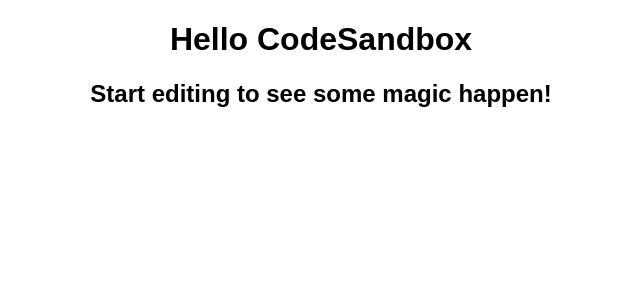
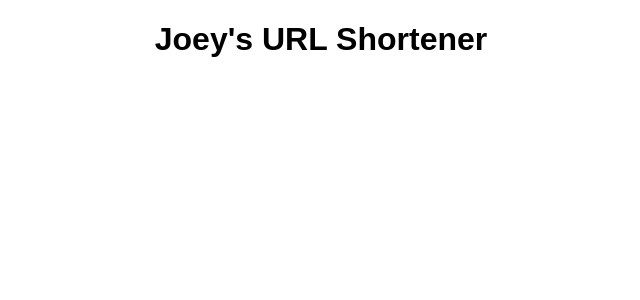
Before and after one commit to jwhunt19/apollo-client, a React (Create React App) app: page / in a window 1280 px wide. Shown: the top 300 px of the page, without its empty margins (319-959 px from the left). Built offline with nearby package versions, Linux system fonts and the light colour scheme.

Commit message:
initial commit

```diff
--- a/src/App.js
+++ b/src/App.js
@@ -1,10 +1,13 @@
 import "./styles.css";
+import { Container } from '@mui/material';
+import { useQuery, gql } from "@apollo/client";
 
 export default function App() {
+
+
   return (
-    <div className="App">
-      <h1>Hello CodeSandbox</h1>
-      <h2>Start editing to see some magic happen!</h2>
-    </div>
+    <Container maxWidth="xl" className="App">
+      <h1>Joey's URL Shortener</h1>
+    </Container>
   );
 }
--- a/src/index.js
+++ b/src/index.js
@@ -1,13 +1,20 @@
 import { StrictMode } from "react";
 import { createRoot } from "react-dom/client";
+import { ApolloClient, InMemoryCache, ApolloProvider } from "@apollo/client";
+import App from "./App";
 
-import App from "./App";
+const client = new ApolloClient({
+  uri: "https://yfyvtf.sse.codesandbox.io/",
+  cache: new InMemoryCache()
+});
 
 const rootElement = document.getElementById("root");
 const root = createRoot(rootElement);
 
 root.render(
-  <StrictMode>
-    <App />
-  </StrictMode>
+  <ApolloProvider client={client}>
+    <StrictMode>
+      <App />
+    </StrictMode>
+  </ApolloProvider>
 );
```
Also changed, not shown: package.json (+5 -5 lines), src/components/LinkForm.js (added).
